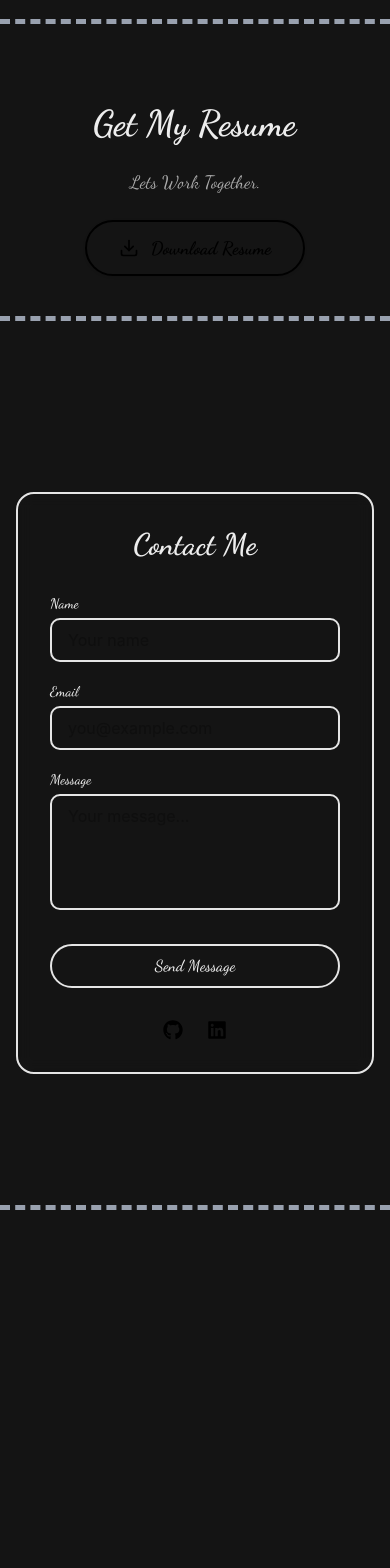
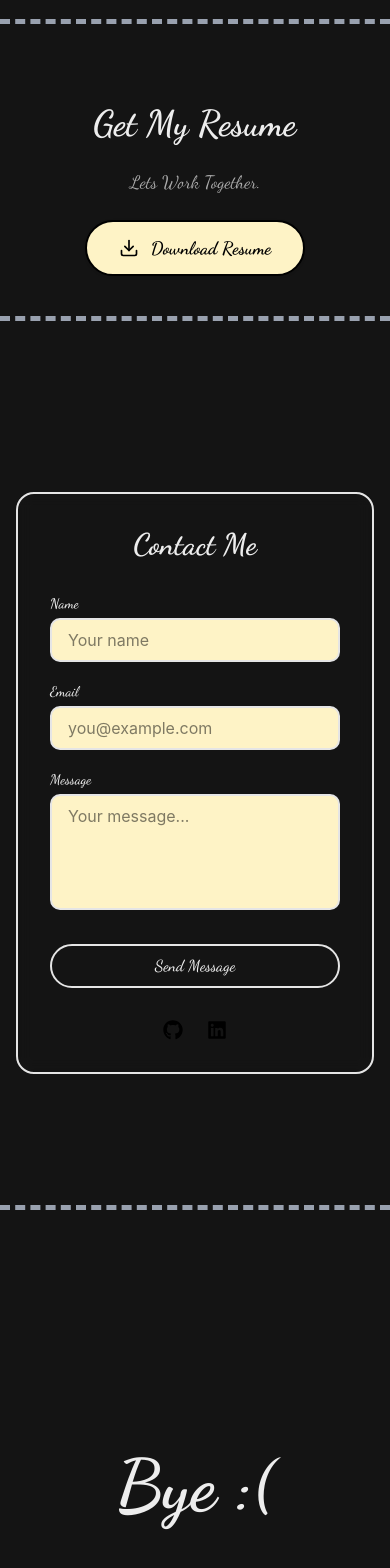
Before and after one commit to rahulgope45/Portfolio-2, a React (Vite) app: page / in a window 390 px wide. Shown: the part 4112-5680 px from the top of the page. Before the commit the page ends 5581 px from the top, so only its background shows below. Built offline with nearby package versions, Linux system fonts and the light colour scheme.

Commit message:
footer fixed

```diff
--- a/src/componets/ContactMe.jsx
+++ b/src/componets/ContactMe.jsx
@@ -57,7 +57,7 @@ const ContactMe = () => {
               name="name"
               required
               placeholder="Your name"
-              className="w-full px-4 py-2 border-2 rounded-lg focus:outline-none focus:border-black transition"
+              className="w-full px-4 py-2 border-2 rounded-lg focus:outline-none focus:border-black bg-amber-100 text-black transition"
             />
           </div>
 
@@ -68,7 +68,7 @@ const ContactMe = () => {
               name="email"
               required
               placeholder="you@example.com"
-              className="w-full px-4 py-2 border-2 rounded-lg focus:outline-none focus:border-black transition"
+              className="w-full px-4 py-2 border-2 rounded-lg focus:outline-none focus:border-black  bg-amber-100 text-black transition"
             />
           </div>
 
@@ -79,7 +79,7 @@ const ContactMe = () => {
               rows="4"
               required
               placeholder="Your message..."
-              className="w-full px-4 py-2 border-2 rounded-lg focus:outline-none focus:border-black transition resize-none"
+              className="w-full px-4 py-2 border-2 rounded-lg focus:outline-none focus:border-black  bg-amber-100 text-black transition resize-none"
             />
           </div>
 
--- a/src/componets/Resume.jsx
+++ b/src/componets/Resume.jsx
@@ -34,7 +34,7 @@ function Resume() {
           className="inline-flex items-center justify-center gap-3
                      px-8 py-3 rounded-full border-2 border-black
                      font-[Dancing_Script] font-bold text-lg
-                     bg-transparent text-black
+                      text-black bg-amber-100
                      hover:bg-black hover:text-white
                      transition-colors duration-300 shadow-sm"
         >
--- a/src/pages/Home.jsx
+++ b/src/pages/Home.jsx
@@ -9,6 +9,7 @@ import ContactMe from '@/componets/ContactMe'
 import StackedSkills from '@/components/StackedCards'
 import FadeContent from '@/components/FadeContent'
 import AnimatedContent from '@/Animations/AnimatedContent'
+import { motion } from 'framer-motion';
 
 function Home() {
   useEffect(() => {
@@ -38,22 +39,39 @@ function Home() {
     <div>
       <About />
       <div className="border-t-5 border-dashed border-gray-400 mt-[300px] "></div>
-      <Skills/>
+      <Skills />
       <div className="border-t-5 border-dashed border-gray-400 mb-10"></div>
-      <Projects/>
+      <Projects />
       <div className="border-t-5 border-dashed border-gray-400 mb-10"></div>
-      <Resume/>
+      <Resume />
       <div className="border-t-5 border-dashed border-gray-400 mb-10"></div>
-      <ContactMe/>
+      <ContactMe />
       <div className="border-t-5 border-dashed border-gray-400 mb-20"></div>
-      <AnimatedContent>
-           <FadeContent>
-        <div className='font-extrabold font-[Dancing_Script] text-7xl text-center mb-s0'>
+      {/* Add a container to hold the glow and the text */}
+      <div className="relative w-full py-40 overflow-hidden flex items-center justify-center">
 
-         <p> Bye :(</p>
+        {/* The Glow Effect */}
+        <motion.div
+          initial={{ opacity: 0, scale: 0.5 }}
+          whileInView={{ opacity: 1, scale: 1 }}
+          viewport={{ once: false }}
+          transition={{ duration: 1, ease: "easeOut" }}
+          className="absolute inset-0  rounded-full blur-3xl z-0 scale-100"
+        />
+
+        {/* The Text Content */}
+        <motion.div
+          initial={{ opacity: 0, y: 20 }}
+          whileInView={{ opacity: 1, y: 0 }}
+          className="relative z-10"
+        >
+          <h1 className='font-extrabold font-[Dancing_Script] text-7xl md:text-9xl text-center'>
+            Bye :(
+          </h1>
+        </motion.div>
       </div>
-      </FadeContent>
-      </AnimatedContent>
+
+
     </div>
   )
 }
```
